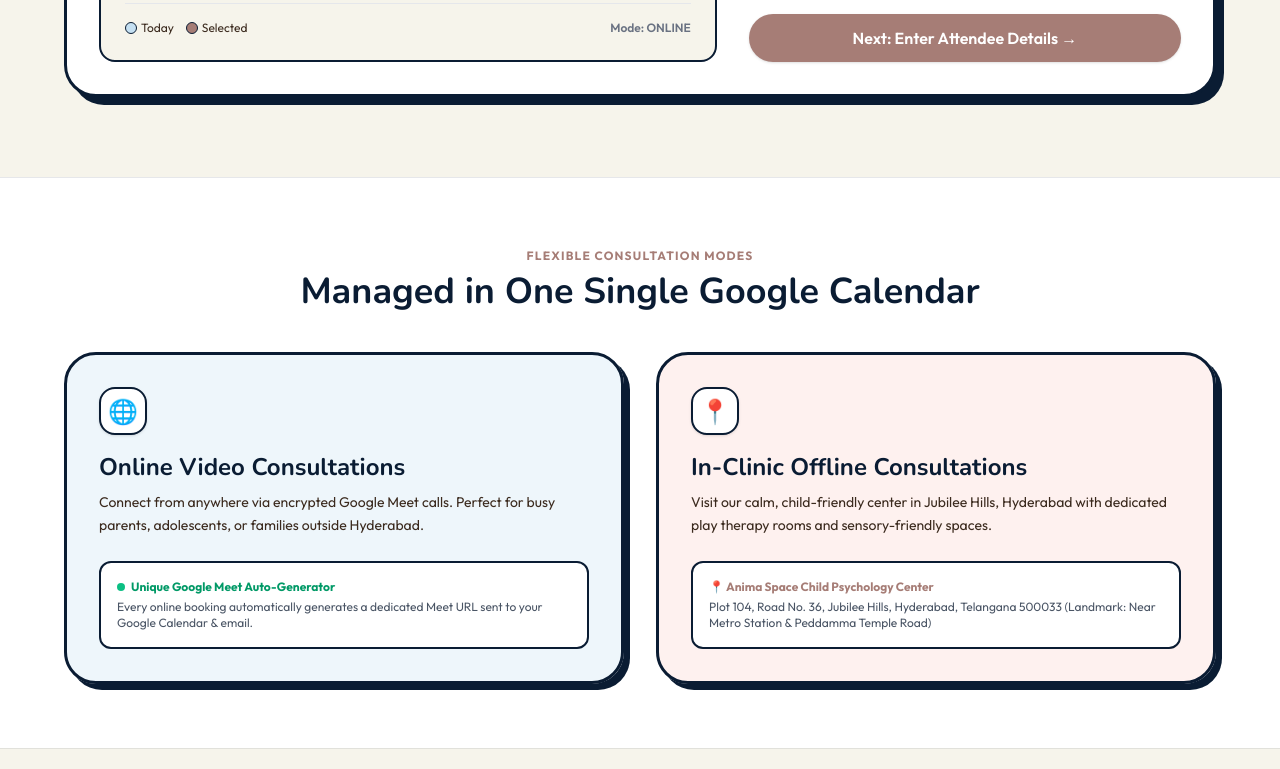
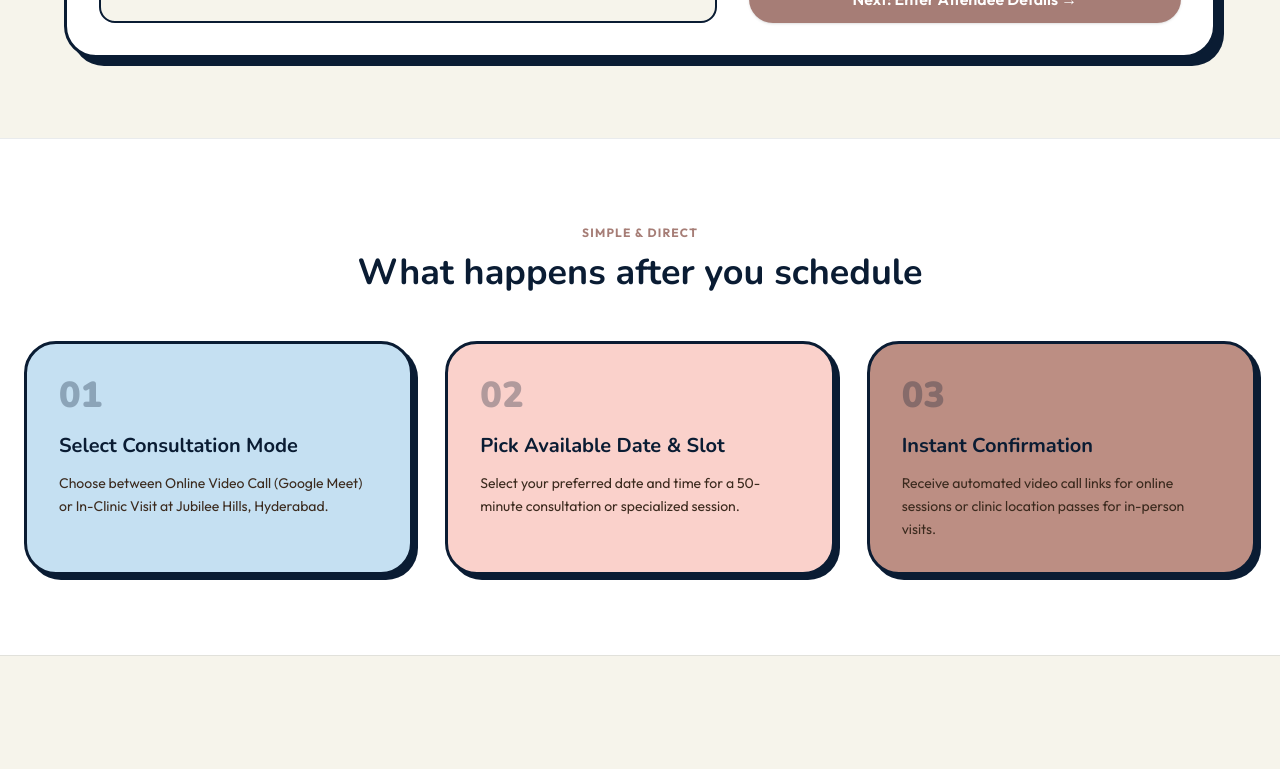
Before and after one commit to animaspace9-coder/animaspace, a Next.js app: page /book in a window 1280 px wide. Shown: the part 1620-2389 px from the top of the page. Built offline with nearby package versions, Linux system fonts and the light colour scheme.

Commit message:
refactor: remove technical developer jargon section from book page

```diff
--- a/app/book/page.tsx
+++ b/app/book/page.tsx
@@ -1,11 +1,10 @@
 import type { Metadata } from "next";
 import { PageHero } from "@/app/components/sections/PageHero";
 import { CalScheduler } from "@/app/components/booking/CalScheduler";
-import { clinicDetails } from "@/app/data/booking";
 
 export const metadata: Metadata = {
   title: "Book Online & In-Clinic Sessions — Anima Space",
-  description: "Schedule an online video call or in-clinic appointment in Jubilee Hills with Prashanthi Simon. Google Calendar synced scheduling for child psychology & parent guidance.",
+  description: "Schedule an online video call or in-clinic appointment in Jubilee Hills with Prashanthi Simon. Child psychology & parent guidance.",
 };
 
 const steps = [
@@ -20,14 +19,14 @@ const steps = [
     number: "02",
     title: "Pick Available Date & Slot",
     description:
-      "Select your preferred date and time. Our unified Google Calendar sync prevents double-booking across both online & clinic sessions.",
+      "Select your preferred date and time for a 50-minute consultation or specialized session.",
     colorClass: "bg-[var(--color-brand-pink)]",
   },
   {
     number: "03",
     title: "Instant Confirmation",
     description:
-      "Receive automated Google Meet video call links for online sessions or clinic entry passes with directions for offline visits.",
+      "Receive automated video call links for online sessions or clinic location passes for in-person visits.",
     colorClass: "bg-[var(--color-brand-rose)]",
   },
 ];
@@ -37,84 +36,26 @@ export default function BookPage() {
     <>
       <PageHero
         title="Book an online or in-clinic session."
-        subtitle="Direct Google Calendar synced appointment scheduling with Prashanthi Simon for child & adolescent counselling (ages 8–18) and parent guidance — Online or In-Clinic at Jubilee Hills, Hyderabad."
+        subtitle="Schedule directly with Prashanthi Simon for child & adolescent counselling (ages 8–18) and parent guidance — Online or In-Clinic at Jubilee Hills, Hyderabad."
         colorClass="bg-[var(--color-brand-mauve)]/20"
       />
 
-      {/* Main Google Calendar Scheduler Section */}
+      {/* Main Interactive Scheduler Section */}
       <section className="py-12 sm:py-20 px-4 sm:px-6 bg-[var(--color-brand-off-white)]">
         <div className="max-w-7xl mx-auto flex flex-col gap-8">
           <CalScheduler />
         </div>
       </section>
 
-      {/* Online vs Offline Info Banner */}
-      <section className="py-16 px-6 bg-white border-t border-[var(--color-brand-navy)]/10">
-        <div className="max-w-6xl mx-auto">
-          <div className="text-center mb-10">
-            <span className="inline-block text-xs font-bold uppercase tracking-widest text-[var(--color-brand-mauve)] mb-2">
-              Flexible Consultation Modes
-            </span>
-            <h2 className="font-heading text-3xl sm:text-4xl font-bold text-[var(--color-brand-navy)]">
-              Managed in One Single Google Calendar
-            </h2>
-          </div>
-
-          <div className="grid grid-cols-1 md:grid-cols-2 gap-8">
-            <div className="p-6 sm:p-8 rounded-[2rem] bg-[var(--color-brand-sky)]/30 border-3 border-[var(--color-brand-navy)] shadow-[6px_6px_0px_0px_var(--color-brand-navy)] flex flex-col justify-between gap-6">
-              <div>
-                <div className="w-12 h-12 rounded-2xl bg-white border-2 border-[var(--color-brand-navy)] flex items-center justify-center text-2xl mb-4 shadow-sm">
-                  🌐
-                </div>
-                <h3 className="font-heading text-2xl font-bold text-[var(--color-brand-navy)] mb-2">
-                  Online Video Consultations
-                </h3>
-                <p className="text-sm text-[var(--color-brand-espresso)] leading-relaxed">
-                  Connect from anywhere via encrypted Google Meet calls. Perfect for busy parents, adolescents, or families outside Hyderabad.
-                </p>
-              </div>
-
-              <div className="p-4 bg-white rounded-xl border-2 border-[var(--color-brand-navy)] text-xs flex flex-col gap-1 text-[var(--color-brand-navy)]">
-                <span className="font-bold text-emerald-600 flex items-center gap-1.5">
-                  <span className="w-2 h-2 rounded-full bg-emerald-500 animate-pulse" /> Unique Google Meet Auto-Generator
-                </span>
-                <span className="text-gray-600">Every online booking automatically generates a dedicated Meet URL sent to your Google Calendar &amp; email.</span>
-              </div>
-            </div>
-
-            <div className="p-6 sm:p-8 rounded-[2rem] bg-[var(--color-brand-pink)]/30 border-3 border-[var(--color-brand-navy)] shadow-[6px_6px_0px_0px_var(--color-brand-navy)] flex flex-col justify-between gap-6">
-              <div>
-                <div className="w-12 h-12 rounded-2xl bg-white border-2 border-[var(--color-brand-navy)] flex items-center justify-center text-2xl mb-4 shadow-sm">
-                  📍
-                </div>
-                <h3 className="font-heading text-2xl font-bold text-[var(--color-brand-navy)] mb-2">
-                  In-Clinic Offline Consultations
-                </h3>
-                <p className="text-sm text-[var(--color-brand-espresso)] leading-relaxed">
-                  Visit our calm, child-friendly center in Jubilee Hills, Hyderabad with dedicated play therapy rooms and sensory-friendly spaces.
-                </p>
-              </div>
-
-              <div className="p-4 bg-white rounded-xl border-2 border-[var(--color-brand-navy)] text-xs flex flex-col gap-1 text-[var(--color-brand-navy)]">
-                <span className="font-bold text-[var(--color-brand-mauve)]">
-                  📍 {clinicDetails.name}
-                </span>
-                <span className="text-gray-600">{clinicDetails.address} (Landmark: {clinicDetails.landmark})</span>
-              </div>
-            </div>
-          </div>
-        </div>
-      </section>
-
       {/* 3-Step Process */}
-      <section className="py-20 px-6 bg-[var(--color-brand-off-white)] border-t border-[var(--color-brand-charcoal)]/10">
+      <section className="py-20 px-6 bg-white border-t border-[var(--color-brand-charcoal)]/10">
         <div className="max-w-7xl mx-auto">
           <div className="text-center mb-12">
             <span className="inline-block text-xs font-bold uppercase tracking-widest text-[var(--color-brand-mauve)] mb-3">
-              Zero Conflict Scheduling
+              Simple &amp; Direct
             </span>
             <h2 className="font-heading text-3xl sm:text-4xl font-bold text-[var(--color-brand-navy)]">
-              How unified scheduling works
+              What happens after you schedule
             </h2>
           </div>
 
--- a/app/components/booking/CalScheduler.tsx
+++ b/app/components/booking/CalScheduler.tsx
@@ -154,7 +154,7 @@ export function CalScheduler() {
           <div>
             <div className="flex items-center gap-2 text-xs font-bold uppercase tracking-widest text-[var(--color-brand-sky)] mb-1">
               <span className="w-2 h-2 rounded-full bg-emerald-400 animate-pulse" />
-              Live Slot Management
+              Real-Time Availability
             </div>
             <h2 className="font-heading text-xl sm:text-2xl font-bold">
               Schedule with Prashanthi Simon
```
